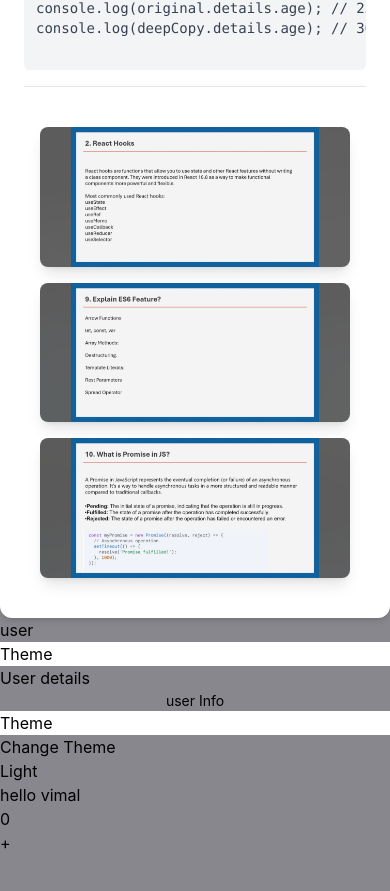
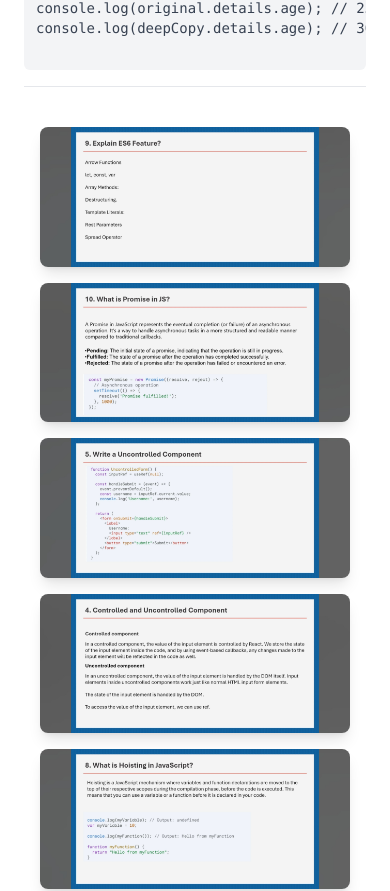
Before and after one commit to vimal336/inter-pre, a React (Vite) app: page /Interview in a window 390 px wide. Shown: the part 7133-8024 px from the top of the page. Before the commit the page ends 7988 px from the top, so only its background shows below. Built offline with nearby package versions, Linux system fonts and the light colour scheme.

Commit message:
img responsive

```diff
--- a/src/Gallery.jsx
+++ b/src/Gallery.jsx
@@ -5,9 +5,10 @@ import routesImage from "../src/assets/images/routes.jpg";
 import reduxImage from "../src/assets/images/redux.jpg";
 import hoistingImage from "../src/assets/images/hoisting.jpg";
 import uncontrolledImage from "../src/assets/images/uncontrolled.jpg";
+import controlledImage from "../src/assets/images/controlled.jpg";
 import PromiseImage from "../src/assets/images/promise.jpg";
 
-const images = [hooksImage, es6Image, PromiseImage];
+const images = [es6Image, PromiseImage, uncontrolledImage,controlledImage, hoistingImage, hooksImage, reduxImage, routesImage];
 
 const ImageGallery = () => {
   const [fullScreenImage, setFullScreenImage] = useState(null);
```
